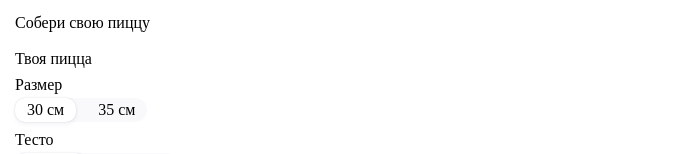
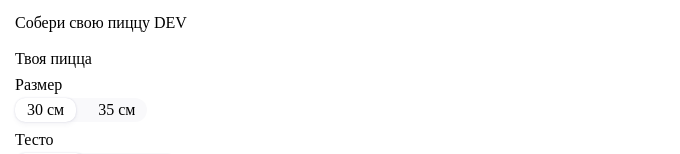
Before and after one commit to kkuleshov92/old-pizza-project, a React (Create React App) app: page / in a window 1280 px wide. Shown: the top 154 px of the page, without its empty margins (0-680 px from the left). Built offline with nearby package versions, Linux system fonts and the light colour scheme.

Commit message:
files changed to dev server view

```diff
--- a/public/index.html
+++ b/public/index.html
@@ -24,7 +24,7 @@
       work correctly both with client-side routing and a non-root public URL.
       Learn how to configure a non-root public URL by running `npm run build`.
     -->
-    <title>React App</title>
+    <title>Pizza Project DEV </title>
   </head>
   <body>
     <noscript>You need to enable JavaScript to run this app.</noscript>
--- a/src/containers/ConfigMaker/ConfigMaker.jsx
+++ b/src/containers/ConfigMaker/ConfigMaker.jsx
@@ -41,7 +41,7 @@ const ConfigMaker = () => {
   return (
     <div>
       <div className="config">
-        <h2 className="title config__title">Собери свою пиццу</h2>
+        <h2 className="title config__title">Собери свою пиццу DEV</h2>
 
         <h3 className="config__pizza-name">Твоя пицца</h3>
 
```
